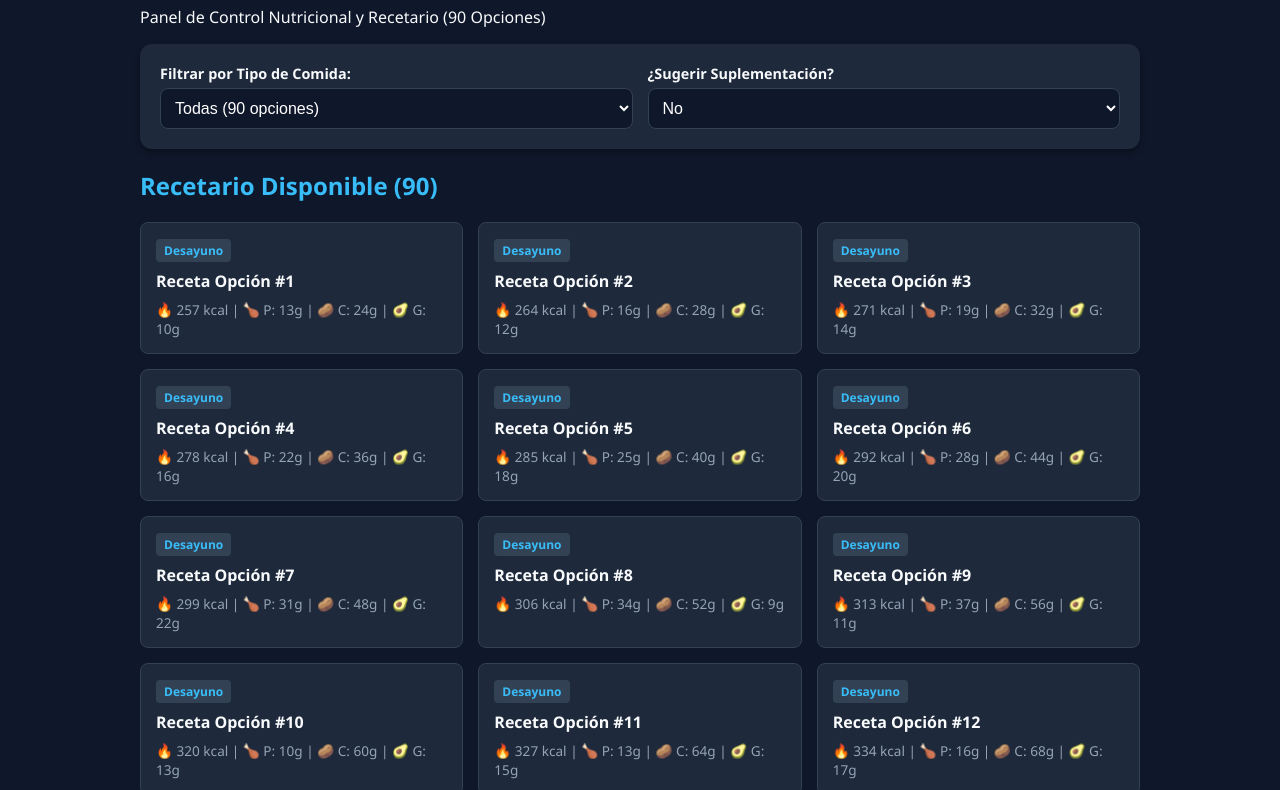
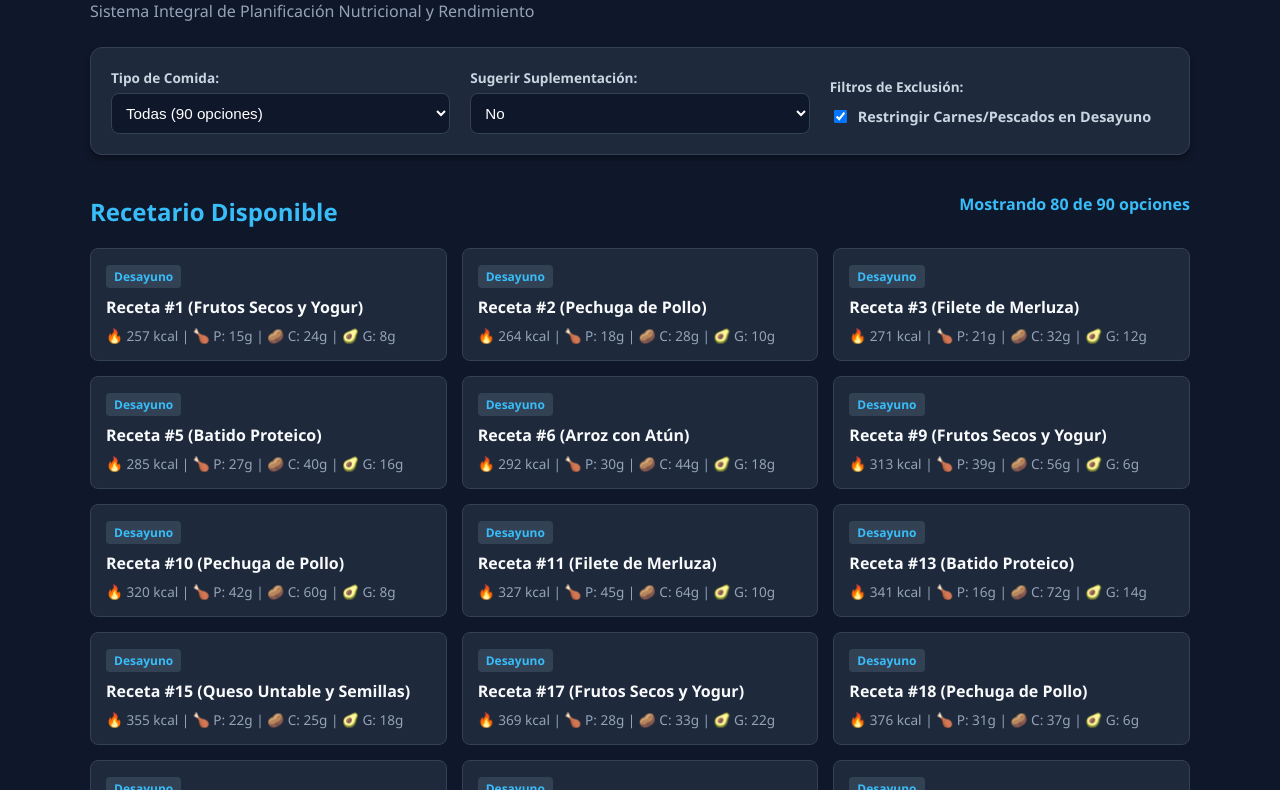
Before and after one commit to patriciocora1991/nutrivisluz3.0, a plain HTML site: page index.html in a window 1280 px wide. Shown: the part 100-890 px from the top of the page. Drawn offline with Linux system fonts and the light colour scheme.

Commit message:
Update index.html

```diff
--- a/index.html
+++ b/index.html
@@ -3,13 +3,14 @@
 <head>
     <meta charset="UTF-8">
     <meta name="viewport" content="width=device-width, initial-scale=1.0">
-    <title>CalcuPlan Pro - Recetario y Suplementación</title>
+    <title>CalcuPlan Pro - Panel Nutricional Unificado</title>
     <style>
         :root {
             --bg-color: #0f172a;
             --card-bg: #1e293b;
             --text-color: #f8fafc;
             --accent-color: #38bdf8;
+            --danger-color: #f43f5e;
             --border-color: #334155;
         }
         body {
@@ -20,11 +21,16 @@
             padding: 20px;
         }
         .container {
-            max-width: 1000px;
+            max-width: 1100px;
             margin: 0 auto;
         }
         h1, h2 {
             color: var(--accent-color);
+            margin-bottom: 5px;
+        }
+        .subtitle {
+            color: #94a3b8;
+            margin-bottom: 25px;
         }
         .panel-principal {
             background-color: var(--card-bg);
@@ -33,26 +39,36 @@
             box-shadow: 0 4px 6px rgba(0,0,0,0.3);
             margin-bottom: 20px;
             display: grid;
-            grid-template-columns: repeat(auto-fit, minmax(250px, 1fr));
-            gap: 15px;
+            grid-template-columns: repeat(auto-fit, minmax(220px, 1fr));
+            gap: 20px;
             align-items: center;
+            border: 1px solid var(--border-color);
         }
         .control-group {
             display: flex;
             flex-direction: column;
-            gap: 5px;
+            gap: 6px;
         }
         label {
-            font-size: 0.9rem;
+            font-size: 0.85rem;
             font-weight: bold;
+            color: #cbd5e1;
         }
-        select {
+        select, input[type="text"] {
             padding: 10px;
             border-radius: 8px;
             border: 1px solid var(--border-color);
             background-color: #0f172a;
             color: white;
-            font-size: 1rem;
+            font-size: 0.95rem;
+        }
+        .checkbox-group {
+            display: flex;
+            align-items: center;
+            gap: 8px;
+            margin-top: 5px;
+            font-size: 0.9rem;
+            cursor: pointer;
         }
         .suplementacion-box {
             background-color: #0284c715;
@@ -61,6 +77,7 @@
             border-radius: 0 8px 8px 0;
             margin-bottom: 20px;
             display: none;
+            border: 1px solid var(--border-color);
         }
         .recetas-grid {
             display: grid;
@@ -72,7 +89,8 @@
             border: 1px solid var(--border-color);
             border-radius: 8px;
             padding: 15px;
-            transition: transform 0.2s;
+            transition: transform 0.2s, border-color 0.2s;
+            position: relative;
         }
         .receta-card:hover {
             transform: translateY(-3px);
@@ -88,10 +106,20 @@
             color: var(--accent-color);
             margin-bottom: 8px;
         }
+        .badge-excluida {
+            background-color: var(--danger-color);
+            color: white;
+        }
         .macros {
             font-size: 0.85rem;
             color: #94a3b8;
             margin-top: 8px;
+        }
+        .stats-bar {
+            display: flex;
+            justify-content: space-between;
+            align-items: center;
+            margin-bottom: 15px;
         }
     </style>
 </head>
@@ -99,12 +127,12 @@
 
 <div class="container">
     <h1>CalcuPlan Pro</h1>
-    <p>Panel de Control Nutricional y Recetario (90 Opciones)</p>
+    <p class="subtitle">Sistema Integral de Planificación Nutricional y Rendimiento</p>
 
-    <!-- Panel de Opciones Principales -->
+    <!-- Panel de Control Principal Unificado -->
     <div class="panel-principal">
         <div class="control-group">
-            <label for="filtroTipo">Filtrar por Tipo de Comida:</label>
+            <label for="filtroTipo">Tipo de Comida:</label>
             <select id="filtroTipo" onchange="renderizarApp()">
                 <option value="Todos">Todas (90 opciones)</option>
                 <option value="Desayuno">Desayuno</option>
@@ -114,41 +142,64 @@
         </div>
 
         <div class="control-group">
-            <label for="selectSuplemento">¿Sugerir Suplementación?</label>
+            <label for="selectSuplemento">Sugerir Suplementación:</label>
             <select id="selectSuplemento" onchange="renderizarApp()">
                 <option value="No">No</option>
                 <option value="Sí">Sí</option>
             </select>
+        </div>
+
+        <div class="control-group">
+            <label>Filtros de Exclusión:</label>
+            <label class="checkbox-group">
+                <input type="checkbox" id="excluirCarnesDesayuno" onchange="renderizarApp()" checked>
+                Restringir Carnes/Pescados en Desayuno
+            </label>
         </div>
     </div>
 
     <!-- Módulo Dinámico de Suplementación -->
     <div id="seccionSuplementacion" class="suplementacion-box">
         <h3>💊 Sugerencias de Suplementación Activas</h3>
-        <ul id="listaSuplementos" style="margin: 0; padding-left: 20px;"></ul>
+        <ul id="listaSuplementos" style="margin: 0; padding-left: 20px; font-size: 0.95rem;"></ul>
+    </div>
+
+    <!-- Barra de Estado y Conteo -->
+    <div class="stats-bar">
+        <h2>Recetario Disponible</h2>
+        <span style="font-size: 1rem; color: var(--accent-color); font-weight: bold;">
+            Mostrando <span id="contadorRecetas">0</span> de 90 opciones
+        </span>
     </div>
 
     <!-- Listado de Recetas -->
-    <h2>Recetario Disponible (<span id="contadorRecetas">0</span>)</h2>
     <div id="gridRecetas" class="recetas-grid"></div>
 </div>
 
 <script>
-    // 1. Generación de la Base de Datos de 90 Recetas
+    // 1. Generación de la Base de Datos de 90 Recetas Integrada
     function generarBaseDeDatos() {
         let recetas = [];
         let categorias = ["Desayuno", "Colación", "Almuerzo/Cena"];
+        let ingredientesBase = ["Huevos y Avena", "Frutos Secos y Yogur", "Pechuga de Pollo", "Filete de Merluza", "Tostadas Integrales", "Batido Proteico", "Arroz con Atún", "Queso Untable y Semillas"];
 
         for (let i = 1; i <= 90; i++) {
             let catIndex = (i <= 30) ? 0 : (i <= 60) ? 1 : 2;
+            let categoriaActual = categorias[catIndex];
+
+            // Simular presencia de carnes/pescados en algunas recetas para el filtro de exclusión
+            let tieneProteinaPesada = (i % 4 === 0 || i % 7 === 0) && categoriaActual === "Desayuno";
+            let nombreIngrediente = ingredientesBase[i % ingredientesBase.length];
+
             recetas.push({
                 id: i,
-                nombre: `Receta Opción #${i}`,
-                tipo: categorias[catIndex],
-                calorias: 250 + (i * 7) % 400,
-                proteinas: 10 + (i * 3) % 30,
-                carbos: 20 + (i * 4) % 50,
-                grasas: 8 + (i * 2) % 15
+                nombre: `Receta #${i} (${nombreIngrediente})`,
+                tipo: categoriaActual,
+                contieneProteinaPesada: tieneProteinaPesada,
+                calorias: 250 + (i * 7) % 450,
+                proteinas: 12 + (i * 3) % 35,
+                carbos: 20 + (i * 4) % 55,
+                grasas: 6 + (i * 2) % 18
             });
         }
         return recetas;
@@ -156,19 +207,29 @@
 
     const baseDatosRecetas = generarBaseDeDatos();
 
-    // 2. Lógica de renderizado principal
+    // 2. Lógica de renderizado y filtros integrados
     function renderizarApp() {
         const tipoSeleccionado = document.getElementById('filtroTipo').value;
         const quiereSuplemento = document.getElementById('selectSuplemento').value;
+        const excluirCarnesDesayuno = document.getElementById('excluirCarnesDesayuno').checked;
 
-        // Filtrar recetas
-        let recetasFiltradas = baseDatosRecetas;
-        if (tipoSeleccionado !== 'Todos') {
-            recetasFiltradas = baseDatosRecetas.filter(r => r.tipo === tipoSeleccionado);
-        }
+        // Filtrado de recetas
+        let recetasFiltradas = baseDatosRecetas.filter(receta => {
+            // Filtro por tipo
+            if (tipoSeleccionado !== 'Todos' && receta.tipo !== tipoSeleccionado) {
+                return false;
+            }
+            // Filtro de exclusión de carnes/pescados pesados en desayunos
+            if (excluirCarnesDesayuno && receta.tipo === 'Desayuno' && receta.contieneProteinaPesada) {
+                return false;
+            }
+            return true;
+        });
 
-        // Actualizar contador y grilla de recetas
+        // Actualizar contador
         document.getElementById('contadorRecetas').innerText = recetasFiltradas.length;
+
+        // Renderizar grilla de tarjetas
         const grid = document.getElementById('gridRecetas');
         grid.innerHTML = '';
 
@@ -177,6 +238,7 @@
             card.className = 'receta-card';
             card.innerHTML = `
                 <span class="badge">${receta.tipo}</span>
+                ${receta.contieneProteinaPesada ? '<span class="badge badge-excluida">Proteína Pesada</span>' : ''}
                 <h4 style="margin: 0 0 8px 0;">${receta.nombre}</h4>
                 <div class="macros">
                     🔥 ${receta.calorias} kcal | 🍗 P: ${receta.proteinas}g | 🥔 C: ${receta.carbos}g | 🥑 G: ${receta.grasas}g
@@ -185,23 +247,23 @@
             grid.appendChild(card);
         });
 
-        // Gestionar sección de suplementación condicional
+        // Gestión visual de suplementación condicional
         const cajaSuplemento = document.getElementById('seccionSuplementacion');
         const listaSuplementos = document.getElementById('listaSuplementos');
 
         if (quiereSuplemento === 'Sí') {
             cajaSuplemento.style.display = 'block';
             listaSuplementos.innerHTML = `
-                <li><strong>Creatina Monohidrato:</strong> 3 a 5g diarios (Post-entrenamiento o toma fija diaria).</li>
+                <li><strong>Creatina Monohidrato:</strong> 3 a 5g diarios (Optimización de fuerza y alta intensidad).</li>
                 <li><strong>Proteína de Suero (Whey Protein):</strong> 20 a 25g post-esfuerzo para síntesis proteica óptima.</li>
-                <li><strong>Electrolitos + Carbohidratos:</strong> Indicado para sesiones de alta exigencia o duración prolongada.</li>
+                <li><strong>Electrolitos + Carbohidratos:</strong> Recomendado para sesiones intensas o prolongadas.</li>
             `;
         } else {
             cajaSuplemento.style.display = 'none';
         }
     }
 
-    // Inicializar al cargar
+    // Inicializar aplicación al cargar la página
     window.onload = renderizarApp;
 </script>
 
```
